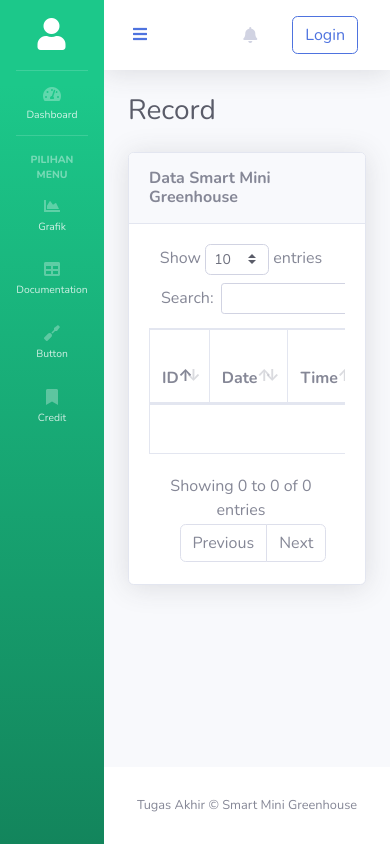
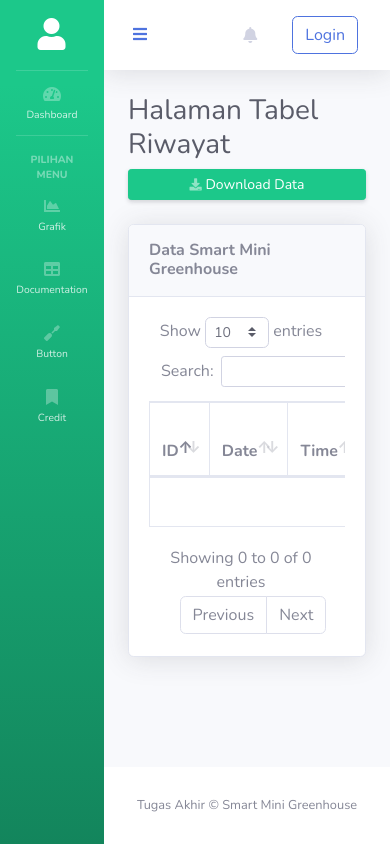
Before and after one commit to petanigantg/GREENHOUSETA01.github.io, a Flask app: template templates/tables.html in a window 390 px wide. Run offline with Flask 2, Linux system fonts and the light colour scheme; the template is opened without the code that fills it, so the values that code supplies are empty; some libraries are stand-ins or nearby versions.

Commit message:
update table download and refresh photo

```diff
--- a/app.py
+++ b/app.py
@@ -114,6 +114,14 @@ def KELEMBAPANlimit():
         newvalues = { "$set": {"KELEMBAPANlimitATAS": float(KELEMBAPANlimitATAS) , "KELEMBAPANlimitBAWAH" : float(KELEMBAPANlimitBAWAH)} }
         mydb.button.update_one(myquery, newvalues)
         return redirect(url_for('control'))
+
+
+@app.route('/refreshFOTO')
+def refreshFOTO():
+        myquery = { "_id": 1 }
+        newvalues = { "$set": {"CAMERA": 1} }
+        mydb.button.update_one(myquery, newvalues)
+        return redirect(url_for('home'))
 
 @app.route('/autoON')
 def controlAUTOon():
--- a/templates/base.html
+++ b/templates/base.html
@@ -331,8 +331,8 @@
       function refreshFOTOjs() {
         $(document).ready(function () {
           $("#BTNrefreshFOTO").click(function () {
-            $("#refreshFOTO").modal();
             document.getElementById("plantPHOTOS").src = "static/img/spiner.gif";
+            $.getJSON("/refreshFOTO", function (data) {});
           });
         });
       }
--- a/templates/tables.html
+++ b/templates/tables.html
@@ -2,8 +2,8 @@
 
 <!-- Page Heading -->
 <div class="d-sm-flex align-items-center justify-content-between mb-4">
-  <h1 class="h3 mb-2 text-gray-800">Record</h1>
-  <a id="buttons" class="d-none d-sm-inline-block btn btn-sm btn-success shadow-sm button_export_excel" href="/excelDownload"><i class="fas fa-download fa-sm text-white-50"></i> Download Data</a>
+  <h1 class="h3 mb-2 text-gray-800">Halaman Tabel Riwayat</h1>
+  <a id="buttons" class="d-none d-block btn btn-sm btn-success shadow-sm button_export_excel" href="/excelDownload"><i class="fas fa-download fa-sm text-white-50"></i> Download Data</a>
 </div>
 
 <!-- DataTables Example -->
```
